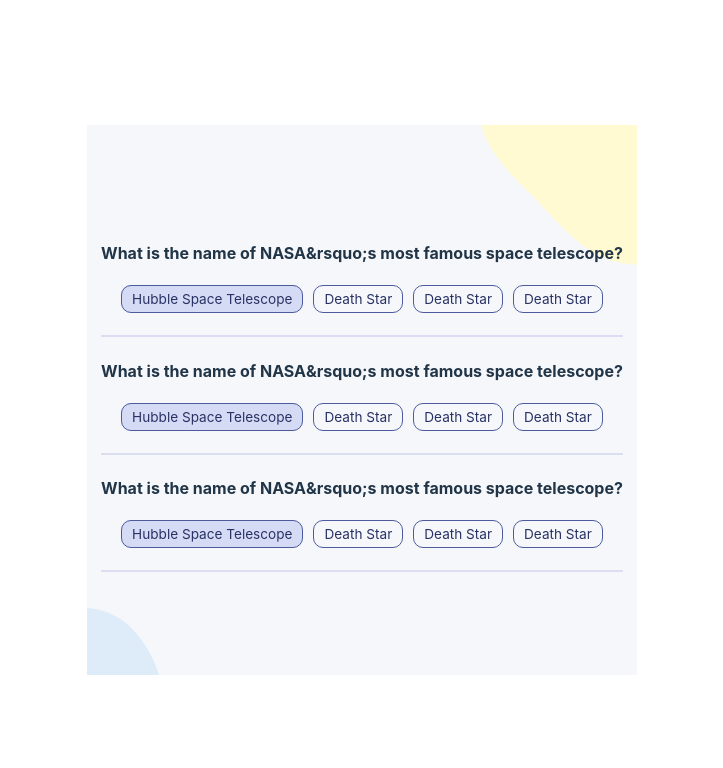
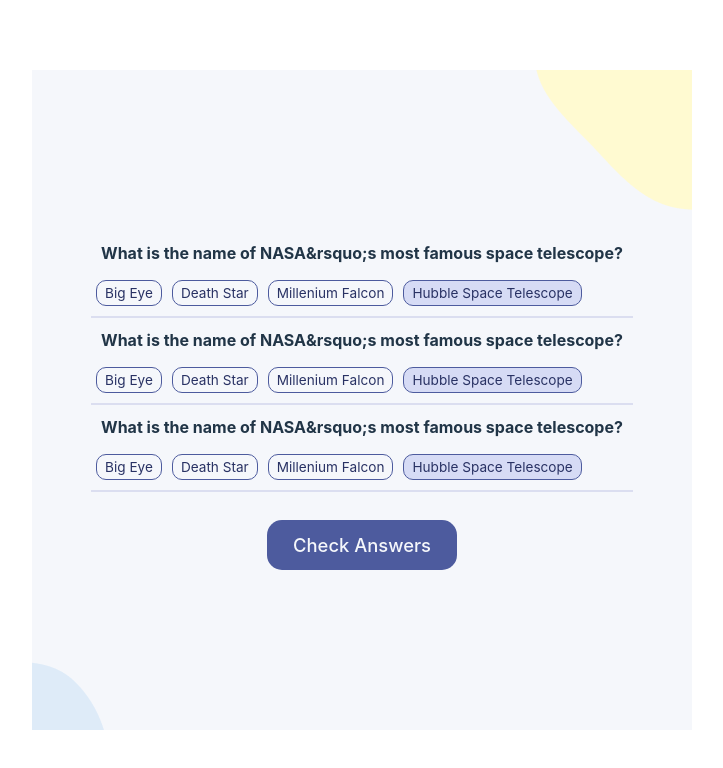
Before and after one commit to AnneMedina/react-quizzical, a React (Vite) app: page / in a window 1280 px wide. Shown: the top 768 px of the page, without its empty margins (278-1001 px from the left). Built offline with nearby package versions, Linux system fonts and the light colour scheme; no server answers.

Commit message:
Worked on getting dynamic data from open api so I can see different possible values while working. The more scenarios, the better

```diff
--- a/src/App.css
+++ b/src/App.css
@@ -6,33 +6,41 @@
 }
 
 .main-container {
-  height: 550px;
-  width: 550px;
+  height: 650px;
+  width: 650px;
   background-color: #f5f7fb;
   display: flex;
   justify-content: center;
+  flex-direction: column;
   align-items: center;
+  padding: 5px;
   position: relative;
   overflow: hidden;
   z-index: -1;
 }
 
+/* section {
+  z-index: 0;
+} */
+
 .yellow-blob {
   position: absolute;
   top: 0px;
   right: 0px;
-  z-index: -1;
+  z-index: 0;
 }
 
 .blue-blob {
   position: absolute;
   bottom: 0px;
   overflow: hidden;
-  z-index: -1;
+  z-index: 0;
 }
 
-.start {
-  font-family: "Karla", Arial, Helvetica, sans-serif;
+.questions-page {
+  z-index: 2;
+  padding: 0px;
+  margin: 12px;
 }
 
 .start-button {
@@ -43,29 +51,61 @@
   font-family: Inter, sans-serif;
   font-size: 1.15rem;
   border-radius: 15px;
+  z-index: 10;
+  position: relative;
+}
+
+.action-button {
+  color: #f5f7fb;
+  background-color: #4d5b9e;
+  height: 50px;
+  width: 190px;
+  font-family: Inter, sans-serif;
+  font-size: 1.15rem;
+  border-radius: 15px;
+  margin: 20px 10px 0px 10px;
+  z-index: 10;
+  position: relative;
 }
 
 .title {
   font-weight: 500;
 }
 
-.questions {
-  z-index: 2;
+.question-item {
+  margin: 10px;
+  text-align: left;
+}
+
+.question-answers {
+  /* display: flex; */
+  /* flex-direction: row; */
+  /* justify-content: flex-start; */
+  /* align-items: flex-start; */
+  /* align-items: center; */
+  /* align-content: flex-start; */
+  /* gap: 100px; */
+  text-align: left;
 }
 
 hr {
   border: 1px solid #dbdef0;
-  margin-top: 25px;
+  margin-top: 5px;
 }
+
 label {
   height: 20px;
-  padding: 5px 10px;
+  /* min-height: 20px; */
+  min-width: 30px;
+  padding: 2px 8px;
   font-family: Inter, sans-serif;
   font-size: 0.85rem;
   color: #293264;
   border: 0.1rem solid #4d5b9e;
-  margin: 10px 5px;
+  margin: 5px;
   border-radius: 10px;
+  display: inline-block;
+  /* flex-grow: 1; */
 }
 
 label:hover {
--- a/src/App.jsx
+++ b/src/App.jsx
@@ -1,5 +1,7 @@
 import React from "react";
 import "./App.css";
+import Blueblob from "./assets/blueblob.png";
+import Yellowblob from "./assets/yellowBlob.png";
 import Startpage from "./components/Start";
 import Questions from "./components/Questions";
 import Answers from "./components/Answers";
@@ -7,18 +9,36 @@
 export default function App() {
   const [page, setPage] = React.useState(2);
 
-  const styles = { left: "-70px", bottom: "-50px" };
+  // const styles = { left: "-70px", bottom: "-50px" };
 
   function startGame() {
     console.log("start game");
     setPage(2);
   }
 
+  function checkAnswers() {}
+
   return (
     <main className="main-container">
+      <img className="yellow-blob" src={Yellowblob}></img>
       {page === 1 && <Startpage startGame={startGame} />}
-      {page === 2 && <Questions styles={styles} />}
-      {page === 3 && <Answers startGame={startGame} styles={styles} />}
+      {page === 2 && <Questions />}
+      {page === 3 && <Answers startGame={startGame} />}
+
+      <button
+        onClick={page == 2 ? checkAnswers : startGame}
+        className={page > 1 ? "action-button" : "start-button"}
+      >
+        {page == 1 ? "Start Quiz" : page === 2 ? "Check Answers" : "Play Again"}
+      </button>
+      <img
+        className="blue-blob"
+        src={Blueblob}
+        style={{
+          left: page > 1 ? "-70px" : "0px",
+          bottom: page > 1 ? "-50px" : "0px",
+        }}
+      />
     </main>
   );
 }
--- a/src/components/Questions.jsx
+++ b/src/components/Questions.jsx
@@ -1,42 +1,40 @@
 import React from "react";
-import Yellowblob from "../assets/yellowblob.png";
-import Blueblob from "../assets/blueblob.png";
 import Trivias from "../data";
 import { nanoid } from "nanoid";
 
-export default function Questions(props) {
+export default function Questions() {
   const [questions, setQuestions] = React.useState(Trivias.trivias);
+
+  React.useEffect(() => {
+    fetch("https://opentdb.com/api.php?amount=5")
+      .then((res) => res.json())
+      .then((data) => setQuestions(data.results))
+      .catch((error) => {
+        console.error("Error fetching data: ", error);
+        setQuestions(Trivias.trivias);
+      });
+  }, []);
 
   console.log(questions);
 
   let list = questions.map((q) => (
     <div key={nanoid()} className="quiz-item">
-      <h4 className="questions">{q.question}</h4>
-      <label style={{ backgroundColor: "#d6dbf5" }}>
-        {q.correct_answer}
-        <input type="radio" name="answer" value={q.correct_answer} />
-      </label>
-      <label>
-        {q.incorrect_answers[1]}
-        <input type="radio" name="answer" value={q.incorrect_answers[1]} />
-      </label>
-      <label>
-        {q.incorrect_answers[1]}
-        <input type="radio" name="answer" value={q.incorrect_answers[2]} />
-      </label>
-      <label>
-        {q.incorrect_answers[1]}
-        <input type="radio" name="answer" value={q.incorrect_answers[3]} />
-      </label>
+      <h4 className="question-item">{q.question}</h4>
+      <div className="question-answers">
+        {q.incorrect_answers.map((incorrect, index) => (
+          <label key={index}>
+            {incorrect}
+            <input type="radio" name="answer" value={q.incorrect_answers[0]} />
+          </label>
+        ))}
+        <label style={{ backgroundColor: "#d6dbf5" }}>
+          {q.correct_answer}
+          <input type="radio" name="answer" value={q.correct_answer} />
+        </label>
+      </div>
       <hr />
     </div>
   ));
 
-  return (
-    <section className="questions">
-      <img className="yellow-blob" src={Yellowblob} />
-      {list}
-      <img className="blue-blob" src={Blueblob} style={props.styles} />
-    </section>
-  );
+  return <section className="questions">{list}</section>;
 }
--- a/src/components/Start.jsx
+++ b/src/components/Start.jsx
@@ -1,18 +1,10 @@
-import Yellowblob from "../assets/yellowBlob.png";
-import Blueblob from "../assets/blueblob.png";
-
 export default function Startpage(props) {
   return (
-    <section className="start">
-      <img className="yellow-blob" src={Yellowblob}></img>
+    <section>
       <h2 className="start-title">Quizzical</h2>
       <p className="start-description">
         Select the correct answers to the questions
       </p>
-      <button onClick={props.startGame} className="start-button">
-        Start quiz
-      </button>
-      <img className="blue-blob" src={Blueblob}></img>
     </section>
   );
 }
```
